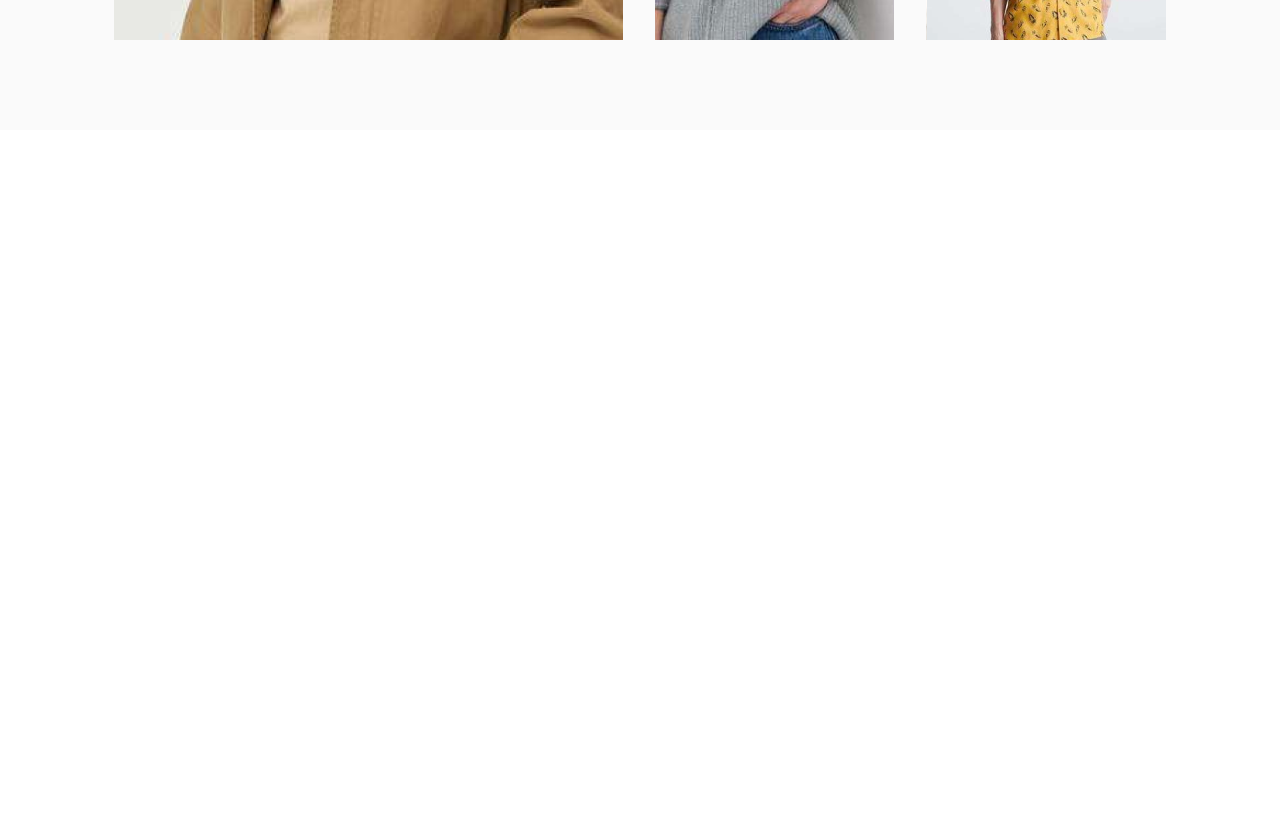
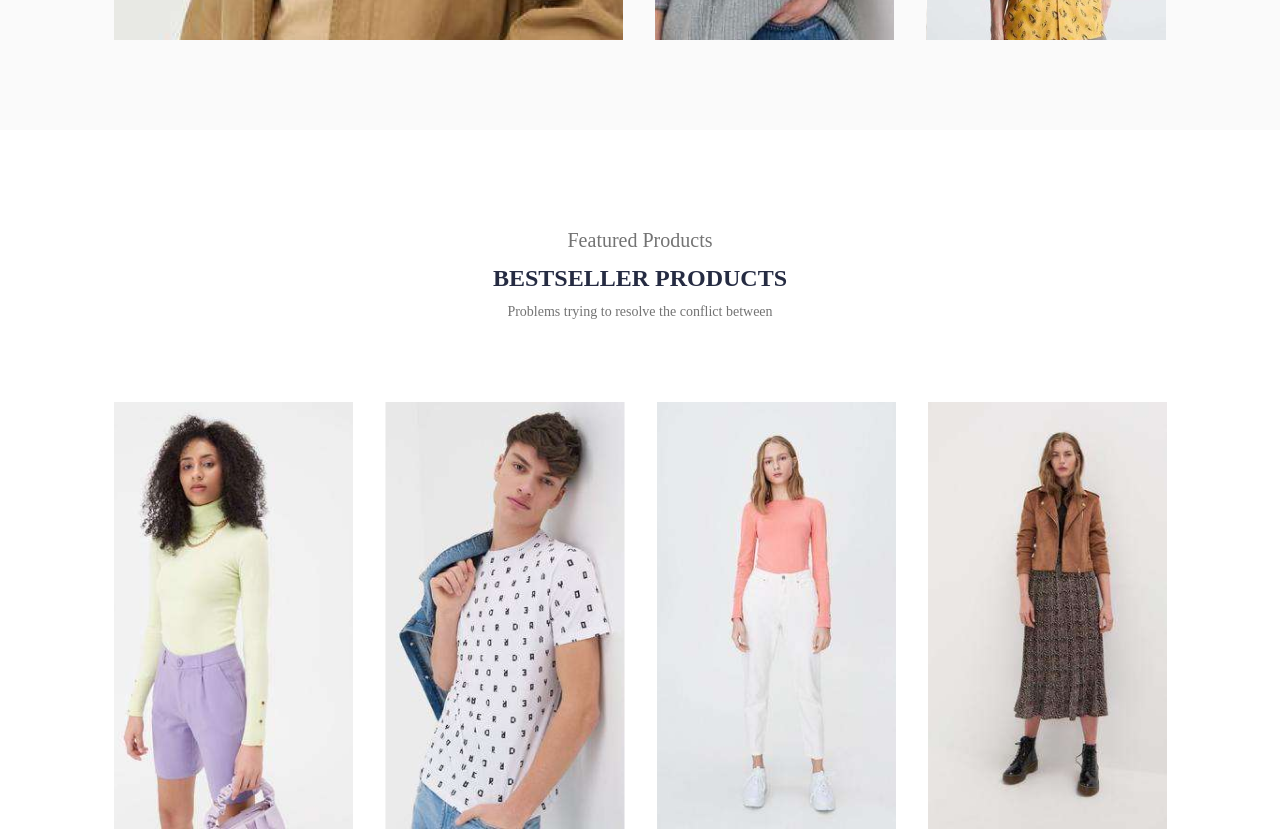
Before and after one commit to samet7ozturk/e-commerce-project, a React (Vite) app: page / in a window 1280 px wide. Shown: the part 1440-2271 px from the top of the page. Before the commit the page ends 1570 px from the top, so only its background shows below. Built offline with nearby package versions, Linux system fonts and the light colour scheme.

Commit message:
BestSellerProduct import

```diff
--- a/src/pages/HomePage.jsx
+++ b/src/pages/HomePage.jsx
@@ -1,6 +1,7 @@
 import Header from "../layout/Header";
 import { CarouselTransition } from "../layout/Carousel";
 import EditorsPick from "../layout/EditorsPick";
+import BestSellerProduct from "../layout/BestSellerProducts";
 
 const HomePage = () => {
   return (
@@ -8,6 +9,7 @@ const HomePage = () => {
       <Header />
       <CarouselTransition />
       <EditorsPick />
+      <BestSellerProduct />
     </main>
   );
 };
```
